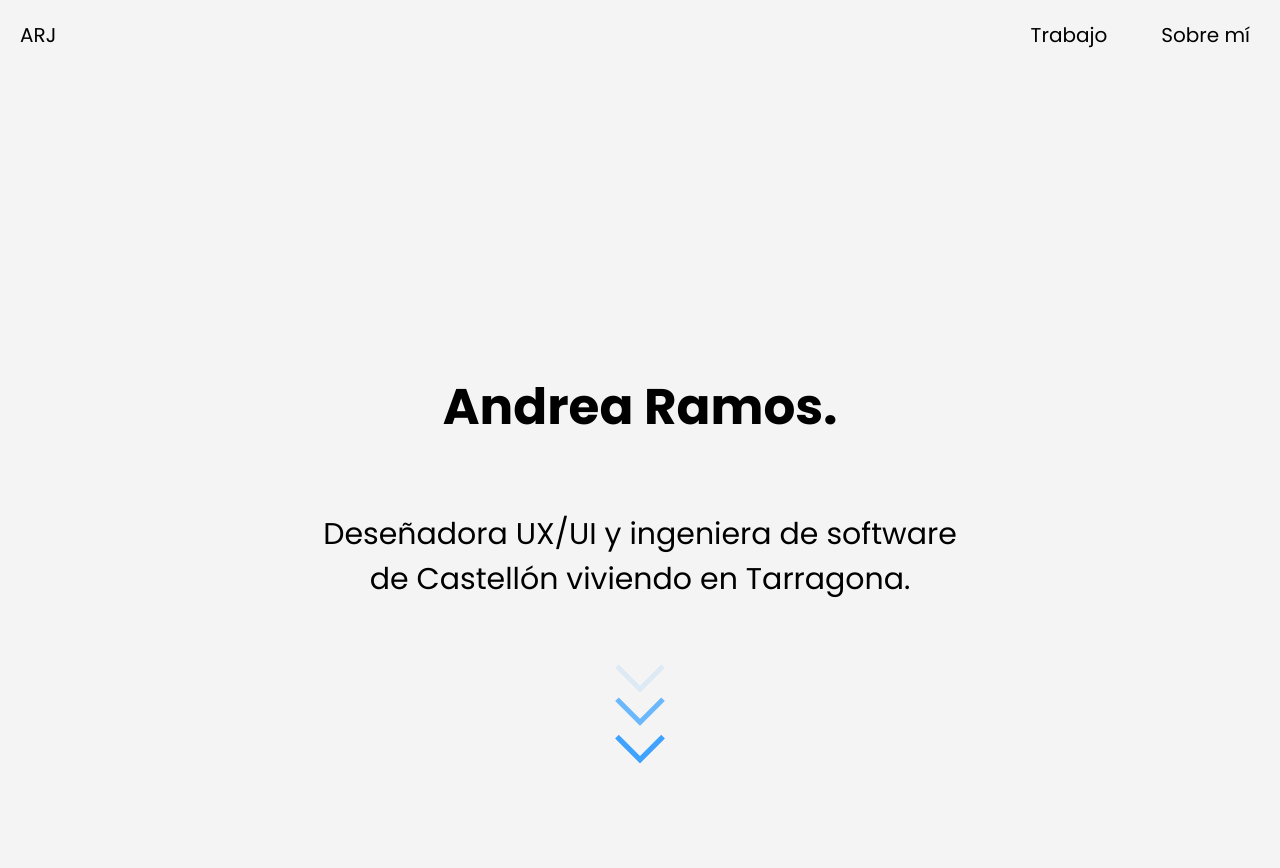
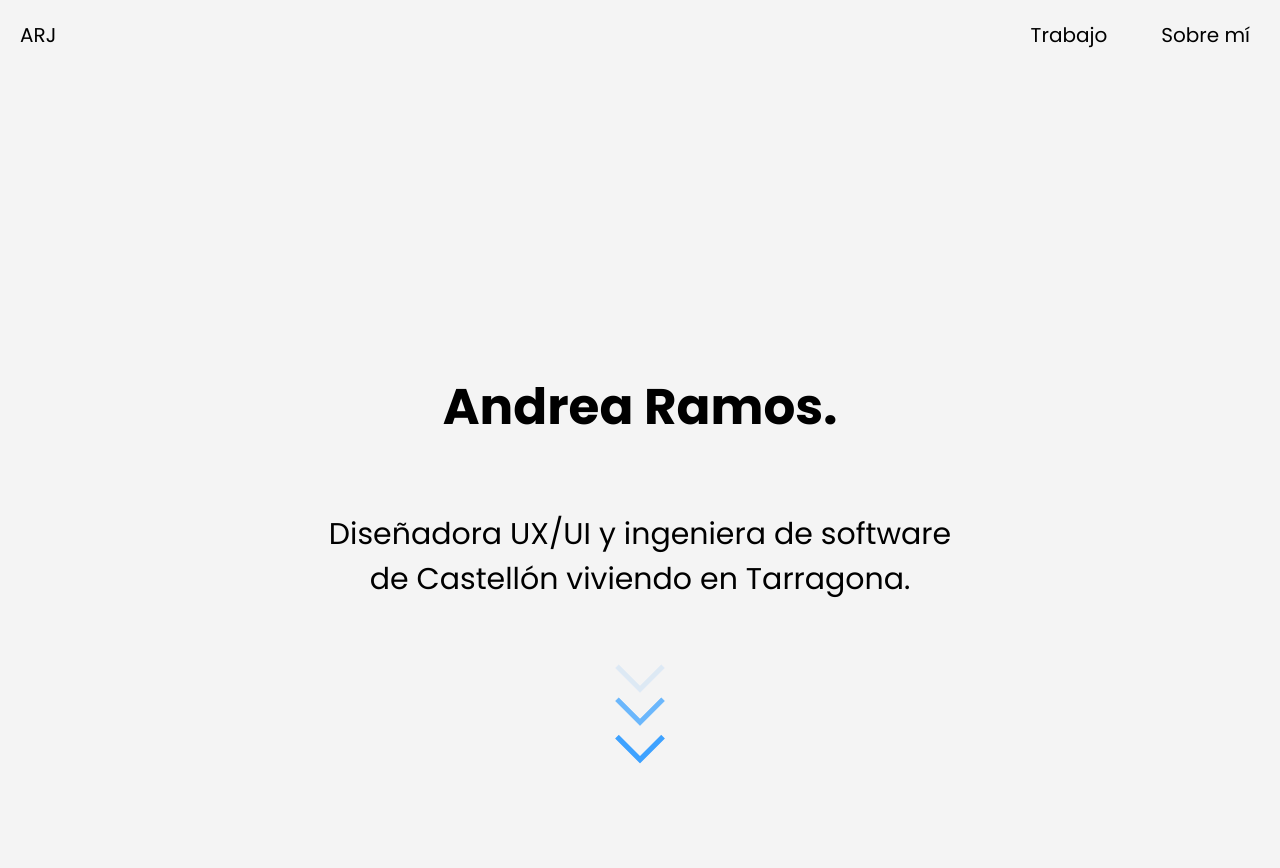
Before and after one commit to Andrearms/portfolio, a website built with Parcel: page index.html in a window 1280 px wide. Shown: the top 868 px of the page. Built offline with nearby package versions, Linux system fonts and the light colour scheme; a script that the page names is missing; files whose address does not match are found by name.

Commit message:
fix typo

```diff
--- a/index.html
+++ b/index.html
@@ -32,7 +32,7 @@
       <div>
         <section class="container">
           <h1 class="name">Andrea Ramos.</h1>
-          <h2 class="mystudies">Deseñadora UX/UI y ingeniera de software<br> de Castellón viviendo en Tarragona.</h2>
+          <h2 class="mystudies">Diseñadora UX/UI y ingeniera de software<br> de Castellón viviendo en Tarragona.</h2>
           <div class="arrow">
             <span></span>
             <span></span>
```
